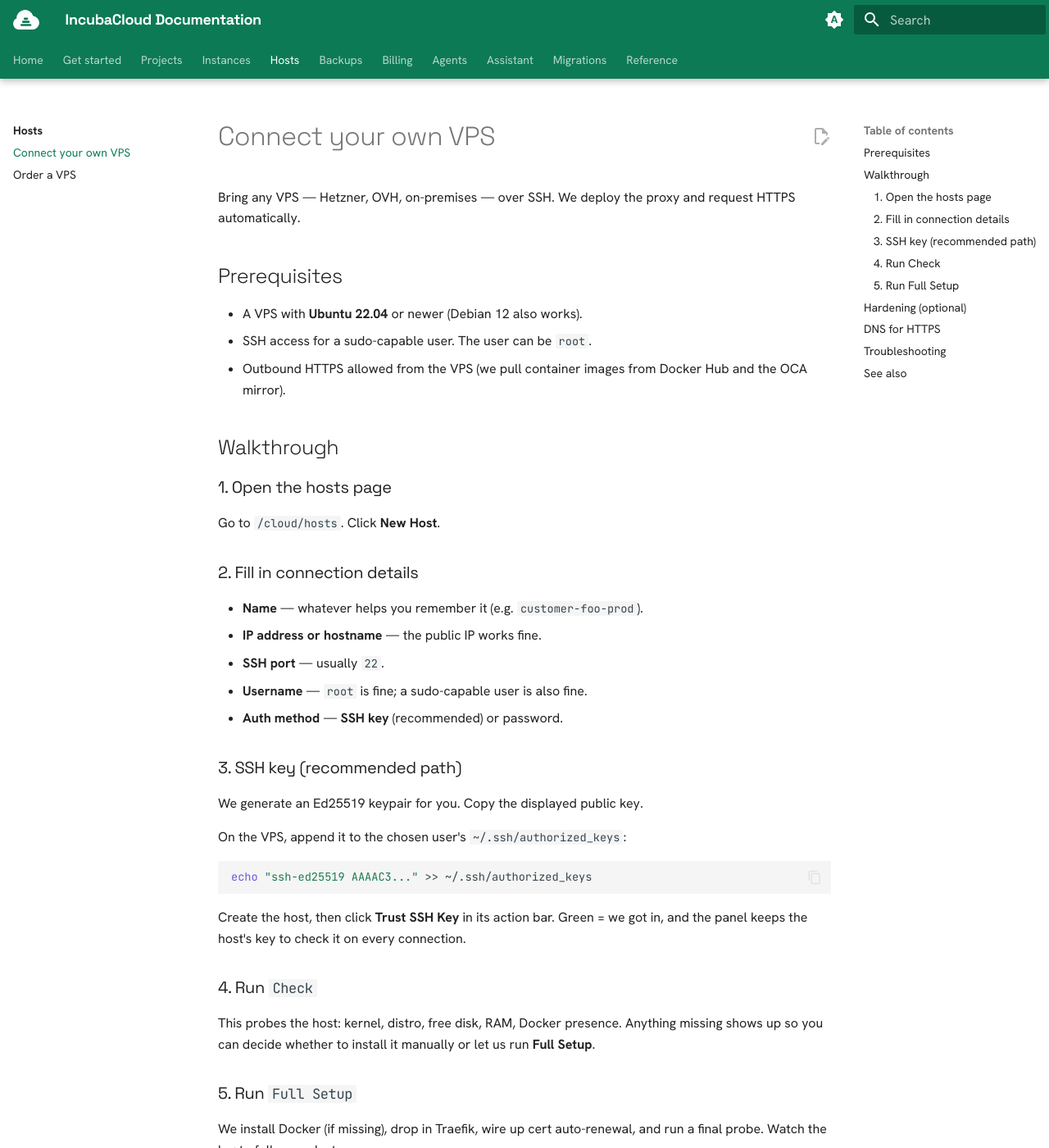
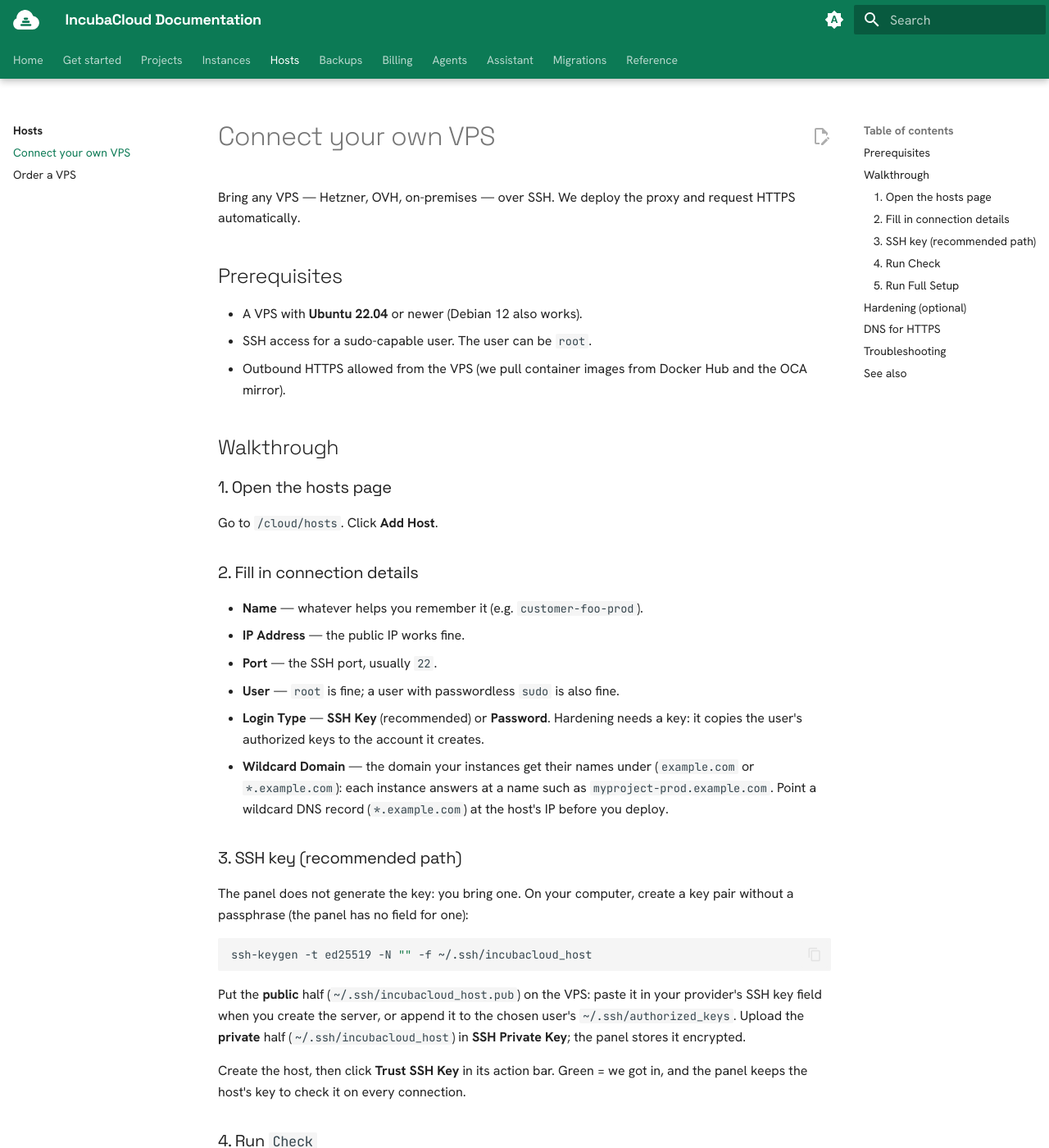
Before and after one commit to incubacloud/incubacloud, an MkDocs documentation site: the page built from docs/user/docs/hosts/connect.md, in a window 1280 px wide and 1400 px high. Shown: the whole window at 82% size. Built offline with MkDocs 1.6.1 and Material for MkDocs 9.7.7, drawn with Linux system fonts in a browser that asks for light colours; plug-ins that fetch from the network failed and are left out.

Commit message:
[DOC] docs: connecting a host asks for your own key and a wildcard domain
The guide said the panel generates an Ed25519 pair and shows the public
half. It does not: the form takes the user's private key (or a password)
and requires a wildcard domain the guide never mentioned. The guide now
walks through ssh-keygen, where each half goes, the wildcard DNS record,
and why hardening needs a key. The button is Add Host.

````diff
--- a/docs/user/docs/hosts/connect.md
+++ b/docs/user/docs/hosts/connect.md
@@ -14,25 +14,35 @@ and request HTTPS automatically.
 
 ### 1. Open the hosts page
 
-Go to `/cloud/hosts`. Click **New Host**.
+Go to `/cloud/hosts`. Click **Add Host**.
 
 ### 2. Fill in connection details
 
 - **Name** — whatever helps you remember it (e.g. `customer-foo-prod`).
-- **IP address or hostname** — the public IP works fine.
-- **SSH port** — usually `22`.
-- **Username** — `root` is fine; a sudo-capable user is also fine.
-- **Auth method** — **SSH key** (recommended) or password.
+- **IP Address** — the public IP works fine.
+- **Port** — the SSH port, usually `22`.
+- **User** — `root` is fine; a user with passwordless `sudo` is also fine.
+- **Login Type** — **SSH Key** (recommended) or **Password**. Hardening
+  needs a key: it copies the user's authorized keys to the account it creates.
+- **Wildcard Domain** — the domain your instances get their names under
+  (`example.com` or `*.example.com`): each instance answers at a name such as
+  `myproject-prod.example.com`. Point a wildcard DNS record (`*.example.com`)
+  at the host's IP before you deploy.
 
 ### 3. SSH key (recommended path)
 
-We generate an Ed25519 keypair for you. Copy the displayed public key.
-
-On the VPS, append it to the chosen user's `~/.ssh/authorized_keys`:
+The panel does not generate the key: you bring one. On your computer, create a
+key pair without a passphrase (the panel has no field for one):
 
 ```bash
-echo "ssh-ed25519 AAAAC3..." >> ~/.ssh/authorized_keys
+ssh-keygen -t ed25519 -N "" -f ~/.ssh/incubacloud_host
 ```
+
+Put the **public** half (`~/.ssh/incubacloud_host.pub`) on the VPS: paste it
+in your provider's SSH key field when you create the server, or append it to
+the chosen user's `~/.ssh/authorized_keys`. Upload the **private** half
+(`~/.ssh/incubacloud_host`) in **SSH Private Key**; the panel stores it
+encrypted.
 
 Create the host, then click **Trust SSH Key** in its action bar. Green = we
 got in, and the panel keeps the host's key to check it on every connection.
````
